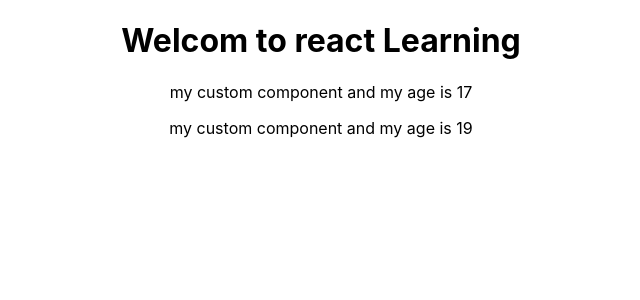
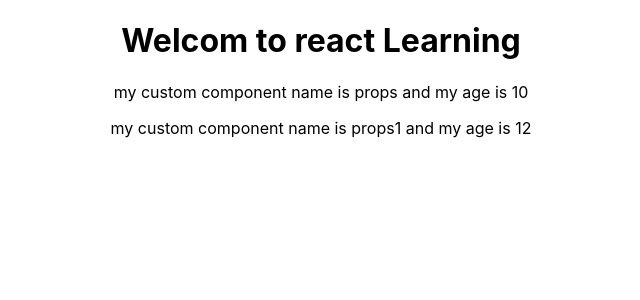
Before and after one commit to girish06/react, a React (Create React App) app in the folder rcg/: page / in a window 1280 px wide. Shown: the top 300 px of the page, without its empty margins (319-959 px from the left). Built offline with nearby package versions, Linux system fonts and the light colour scheme.

Commit message:
session-3-working with props

```diff
--- a/rcg/src/App.js
+++ b/rcg/src/App.js
@@ -7,8 +7,8 @@
     return (
       <div className="App">
            <h1>Welcom to react Learning</h1>
-           <Person />
-           <Person />
+           <Person name="props" age="10" />
+           <Person name="props1" age ="12"/>
       </div>
     );
     // return React.createElement('div','null','h1','welcome to react learning')
--- a/rcg/src/Person/Person.js
+++ b/rcg/src/Person/Person.js
@@ -1,8 +1,8 @@
 import React from 'react';
 
 
-const person = () => {
-  return <p>my custom component and my age is {Math.floor(Math.random()*20)}</p>
+const person = (props) => {
+  return <p>my custom component name is {props.name} and my age is {props.age}</p>
 };
 
 export default person;
```
Also changed, not shown: 1 other file (tests, documents, lock files or other folders).
